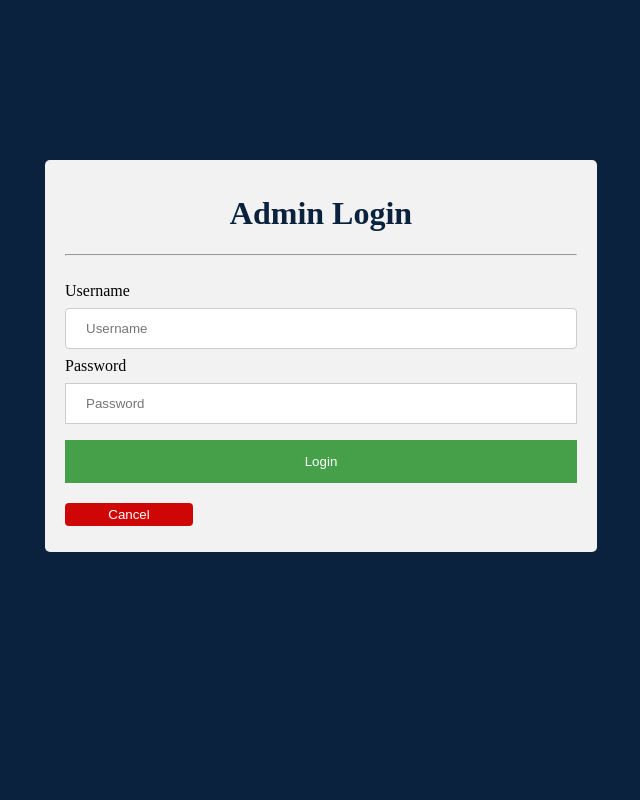
After one commit to Thagoo/Student-Management-system, a PHP site: page /login.php in a window 1280 px wide. The commit adds this page. Shown: the whole page, without its empty margins (339-979 px from the left). Run offline with PHP 8.4, Linux system fonts and the light colour scheme.

Commit message:
Added support for admin login
Signed-off-by: thagoo <lohitgowda56@gmail.com>

```diff
--- a/condb.php
+++ b/condb.php
@@ -1,10 +1,7 @@
 <?php
-   // connect to mongodb
-   $m = new MongoClient();
-
-   echo "Connection to database successfully";
-   // select a database
-   $db = $m->mydb;
-
-   echo "Database mydb selected";
+   // connect to mysql
+   $con = mysqli_connect('localhost','thagoo','','sms');
+   if($con == false) {
+      echo "Connection to database unsuccessful";
+   }
 ?>
--- /dev/null
+++ b/css/admin.css
@@ -0,0 +1,60 @@
+.adminlogin {
+    position: absolute;
+    color: #000201;
+    left: 30%;
+    top: 20%;
+    width: 40%;
+    border-radius: 5px;
+    background-color: #f2f2f2;
+    padding: 14px 20px;
+  }
+.adminlogin h1 {
+    text-align: center;
+    color: #0a223d;
+    border-radius: 5px;
+    padding: 0px 6px;
+}
+.adminlogin input[type=text],
+.adminlogin input[type=password] {
+    width: 100%;
+    padding: 12px 20px;
+    margin: 8px 0;
+    display: inline-block;
+    border: 1px solid #ccc;
+    box-sizing: border-box;
+}
+
+.adminlogin button {
+    background-color: #45a049;
+    color: white;
+    padding: 14px 20px;
+    margin: 8px 0;
+    border: none;
+    cursor: pointer;
+    width: 100%;
+}
+
+.adminlogin button:hover {
+    background-color: #45a049;
+  }
+
+.adminlogin button[type=button] {
+    background-color: #bd0505;
+    color: white;
+    padding: 8px 4px;
+    margin: 2px 0;
+    border: none;
+    cursor: pointer;
+    width: 50%;
+}
+
+input[type=button] {
+    width: 25%;
+    background-color: rgb(207, 6, 6);
+    color: white;
+    padding: 4px 4px;
+    margin: 12px 0;
+    border: none;
+    border-radius: 4px;
+    cursor: pointer;
+  }
--- a/css/main.css
+++ b/css/main.css
@@ -71,7 +71,7 @@ input[type=text], select {
 
 input[type=submit] {
   width: 100%;
-  background-color: #4CAF50;
+  background-color: #45a049;
   color: white;
   padding: 14px 20px;
   margin: 8px 0;
--- a/index.php
+++ b/index.php
@@ -17,7 +17,7 @@
 <ul id="menu">
     <li><a id="logo" href="home">Student Management System</a></li>
     <li><a id="about" href="#about">About</a></li>
-    <li><a id="login" href="#login.php">Admin login</a></li>
+    <li><a id="login" href="login.php">Admin login</a></li>
 </ul>
 
   <!-- "Hamburger menu" / "Bar icon" to toggle the navigation links >
@@ -27,7 +27,7 @@
  </div>
 
 <div class="form-stu">
-  <p id="eyd">Enter Your Details</p><br>
+  <p id="eyd">Enter Your Details</p><hr><br>
   <form action="index.php">
     <label for="fname">Name</label>
     <input type="text" id="fname" name="firstname" placeholder="Your name..">
@@ -37,6 +37,7 @@
 
     <label for="course">Select Course</label>
     <select id="course" name="course">
+    <option value="" disabled selected>Select your option</option>
       <option value="bca">B.C.A</option>
       <option value="bcom">B.Com</option>
       <option value="ba">B.A</option>
@@ -44,6 +45,7 @@
 
     <label for="sem">Select Semester</label>
     <select id="sem" name="course">
+    <option value="" disabled selected>Select your option</option>
       <option>1</option>
       <option>2</option>
       <option>3</option>
--- /dev/null
+++ b/login.php
@@ -0,0 +1,55 @@
+<?php
+session_start();
+if(isset($_SESSION['uid']))
+{
+   // header('location:admin/admincon.php');
+}
+?>
+<html lang="en_US">
+    <head>
+        <meta charset ="UTF-8">
+        <title> Admin Login </title>
+        <link rel="stylesheet" type="text/css" href="css/main.css">
+        <link rel="stylesheet" type="text/css" href="css/admin.css">
+
+    </head>
+    <body>
+        <form action="login.php" method="post">
+            <div class="adminlogin">
+            <h1>Admin Login</h1><hr><br>
+                <label for="uname">Username</label>
+                <input type="text" placeholder="Username" name="uname">
+
+                <label for="pawd">Password</label>
+                <input type="password" placeholder="Password" name="pawd">
+
+                <button type="submit" name="login">Login</button>
+                <input type="button" onclick="window.location.replace('index.php')" value="Cancel" />
+            </div>
+        </form>
+    </body>
+</html>
+<?php
+require("condb.php");
+if(isset($_POST['login'])) {
+    $username = mysqli_real_escape_string($con,$_POST['uname']);
+    $password = mysqli_real_escape_string($con,$_POST['pawd']);
+
+    $qry = "SELECT * FROM `admin` WHERE `username` = '$username' AND `password` = '$password'";
+
+    $run = mysqli_query($con,$qry);
+
+    $row = mysqli_num_rows($run);
+
+    if($row>=1)
+    {
+        $data = mysqli_fetch_assoc($run);
+        $_SESSION['uid']=$data['username'];
+        header('location:admin/admincontrol.php');
+    } else {
+        ?>
+        <script>alert("Password doesn't match")</script>
+        <?php
+    }
+}
+?>
```
Also changed, not shown: admin/admincontrol.php (added, +10 -0 lines), admin/head.php (added).
